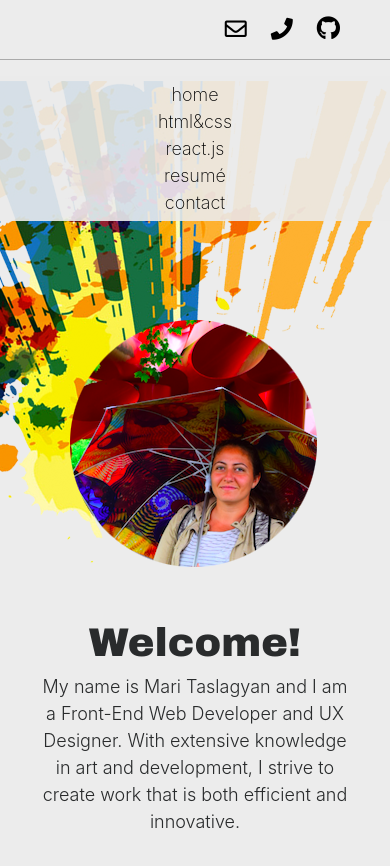
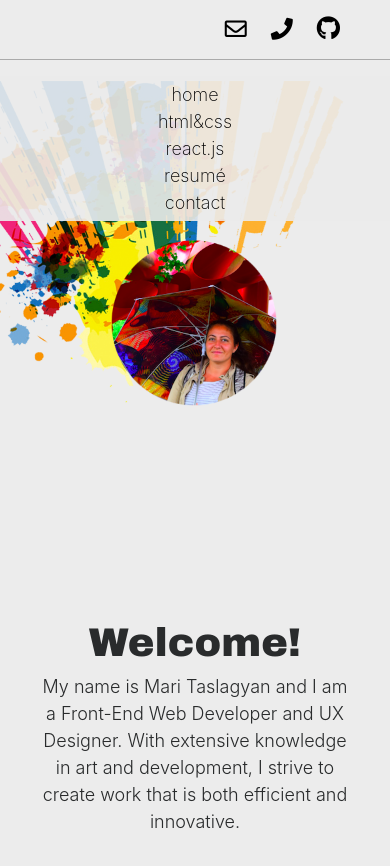
Before and after one commit to mtaslagyan/Portfolio_v2, a React (Create React App) app: page / in a window 390 px wide. Shown: the top 866 px of the page. Built offline with nearby package versions, Linux system fonts and the light colour scheme; a web font is replaced by a local one.

Commit message:
Update index.css

```diff
--- a/src/index.css
+++ b/src/index.css
@@ -369,7 +369,9 @@ code {
   /* body{
     background:purple;
   } */
-
+  .profilePic{
+    width:600px;
+  }
   .nav-link-item2 span{
     display:block;
     margin-right:0;
```
